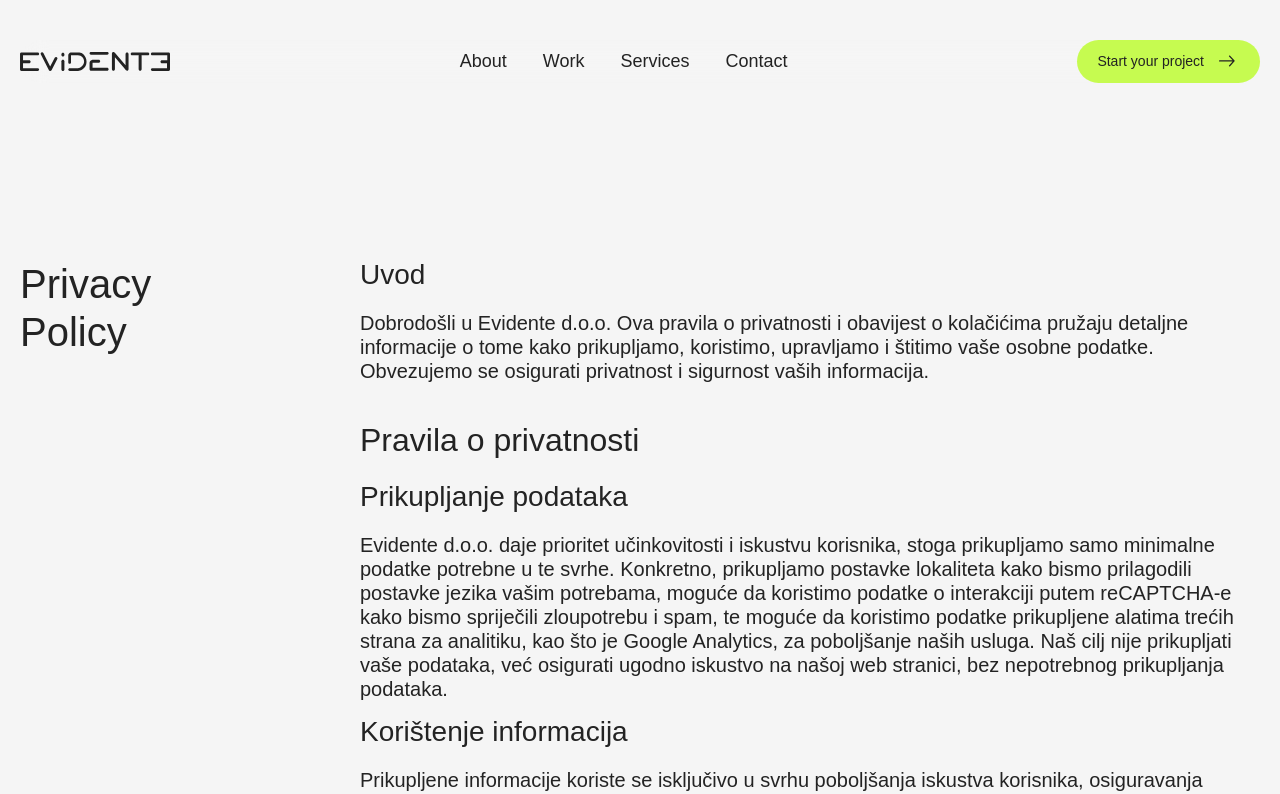
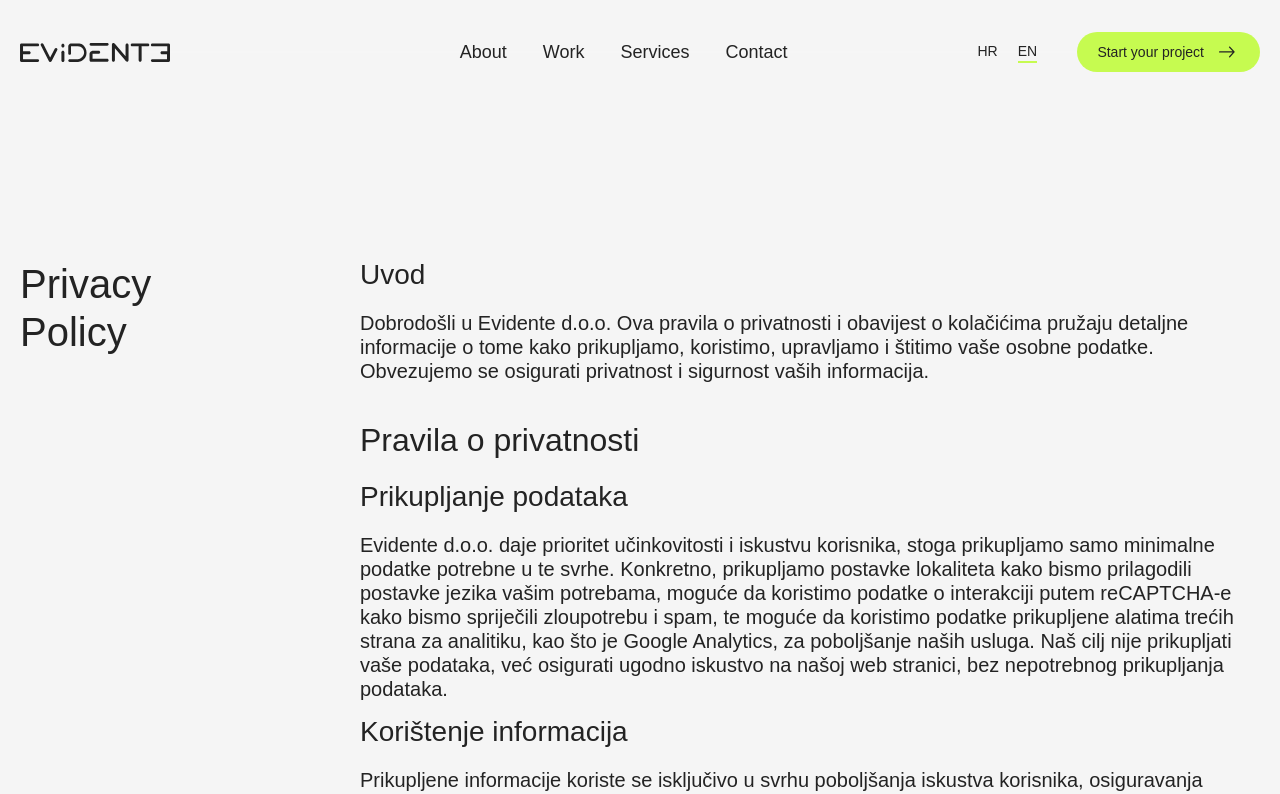
Before and after one commit to petar-simeta/evidente-website, a Next.js app: page /en/privacy in a window 1280 px wide. Shown: the top 794 px of the page. Built offline with nearby package versions, Linux system fonts and the light colour scheme; a web font is replaced by a local one.

Commit message:
added lang switcher component and code for it

```diff
--- a/src/app/[locale]/page.module.scss
+++ b/src/app/[locale]/page.module.scss
@@ -52,14 +52,17 @@
       }
     }
 
-    .ctaButton {
+    .ctaButtonWrapper {
       position: relative;
       justify-self: end;
+
+      .ctaButton {
         padding: 12px 56px 12px 20px;
         font-size: 14px;
         font-weight: 500;
         background-color: var(--green-color);
         border-radius: 36px;
+        cursor: pointer;
 
         &:after {
           content: '';
@@ -83,9 +86,45 @@
         }
       }
     }
+  }
 
   .scrolled {
     width: 1000px;
+  }
+}
+
+/////////////////////////////////////////////////////
+// LANG SWITCHER
+
+.langSwitcherWrapper {
+  position: absolute;
+  left: -100px;
+  display: flex;
+  gap: 20px;
+  text-transform: uppercase;
+  font-size: 14px;
+  line-height: 1.55;
+
+  div {
+    cursor: pointer;
+
+    background-image: linear-gradient(var(--green-color) 0 0);
+    background-position: 0 100%;
+    background-size: 0 2px;
+    background-repeat: no-repeat;
+    transition:
+      background-size 0.2s,
+      background-position 0s 0.2s;
+
+    &:hover {
+      background-position: 100% 100%;
+      background-size: 100% 2px;
+    }
+  }
+
+  .active {
+    background-position: 100% 100%;
+    background-size: 100% 2px;
   }
 }
 
--- a/src/components/header.tsx
+++ b/src/components/header.tsx
@@ -5,6 +5,7 @@ import { motion } from 'motion/react';
 import Image from 'next/image';
 import Link from 'next/link';
 import styles from '../app/[locale]/page.module.scss';
+import LangSwitcher from './langSwitcher';
 
 export default function Header() {
   // HEADER CODE (desktop)
@@ -13,6 +14,7 @@ export default function Header() {
   const [headerBg, setHeaderBg] = useState<string>('rgba(245, 245, 245, 0)');
   const [wrapperPadding, setWrapperPadding] = useState<string>('0 0');
   const [ratioToScroll, setRatioToScroll] = useState<number>(0);
+  const [langOp, setLangOp] = useState<number>(1);
 
   // Function to handle scroll effects
   const handleScroll = () => {
@@ -20,6 +22,7 @@ export default function Header() {
 
     // For color and padding (0-400), but max opacity 0.75
     const rawRatio = Math.min(Math.max(scrollPos, 0), 400) / 400;
+    setLangOp(1 - rawRatio);
     const colorScrollRatio = Math.min(rawRatio, 0.5);
 
     // Basic ratio (200-600)
@@ -150,9 +153,26 @@ export default function Header() {
               </li>
             </ul>
           </nav>
-          <Link href='#' className={styles.ctaButton}>
-            Start your project
-          </Link>
+          <div className={styles.ctaButtonWrapper}>
+            <div
+              style={{
+                opacity: langOp,
+                display: langOp > 0 ? 'block' : 'none',
+              }}
+            >
+              <LangSwitcher />
+            </div>
+            <span
+              className={styles.ctaButton}
+              onClick={() =>
+                document
+                  .getElementById('footer')
+                  ?.scrollIntoView({ behavior: 'smooth' })
+              }
+            >
+              Start your project
+            </span>
+          </div>
         </div>
       </div>
     </motion.header>
--- /dev/null
+++ b/src/components/langSwitcher.tsx
@@ -0,0 +1,38 @@
+'use client';
+
+import { useRouter, usePathname } from '../i18n/navigation';
+import { useLocale } from 'next-intl';
+import { useTransition } from 'react';
+import styles from '../app/[locale]/page.module.scss';
+
+export default function LangSwitcher() {
+  const locale = useLocale();
+  const router = useRouter();
+  const [isPending, startTransition] = useTransition();
+  const pathname = usePathname();
+
+  function onSwitch(newLocale: string) {
+    startTransition(() => {
+      router.replace(pathname, { locale: newLocale });
+    });
+  }
+
+  return (
+    <>
+      <div className={styles.langSwitcherWrapper}>
+        <div
+          onClick={() => onSwitch('hr')}
+          className={locale === 'hr' ? styles.active : ''}
+        >
+          hr
+        </div>
+        <div
+          onClick={() => onSwitch('en')}
+          className={locale === 'en' ? styles.active : ''}
+        >
+          en
+        </div>
+      </div>
+    </>
+  );
+}
```
Lines whose indentation alone changed are shown as unchanged.
